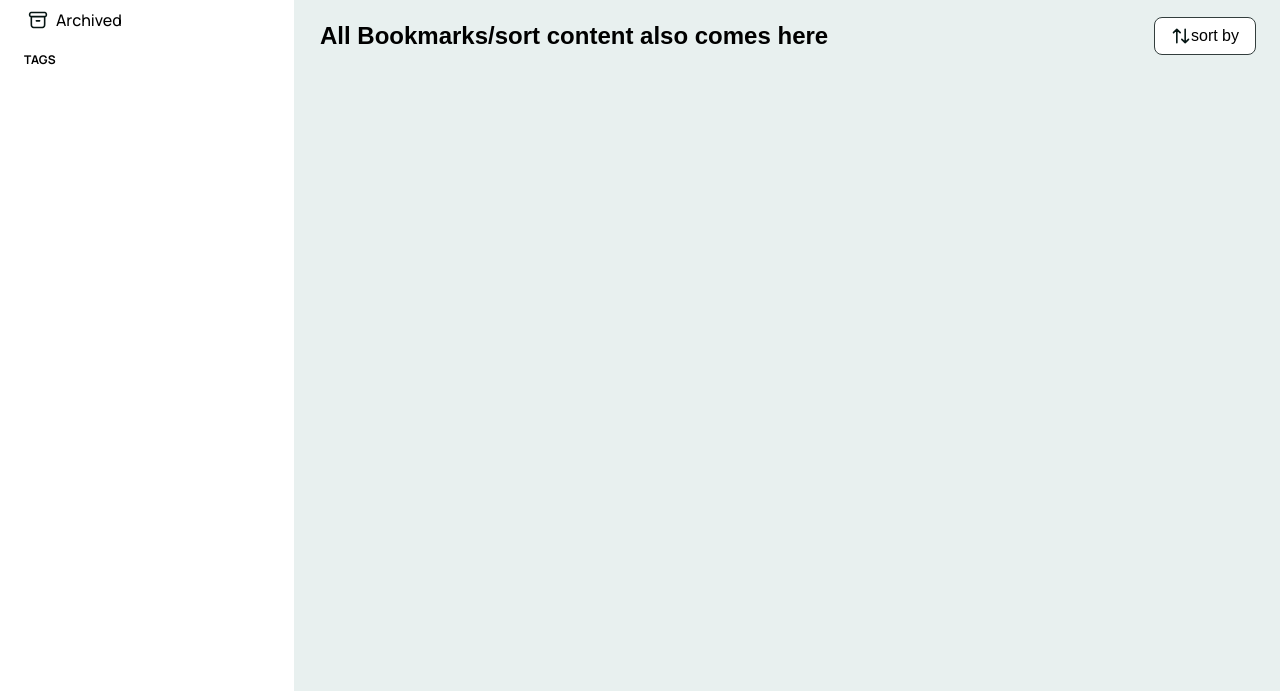
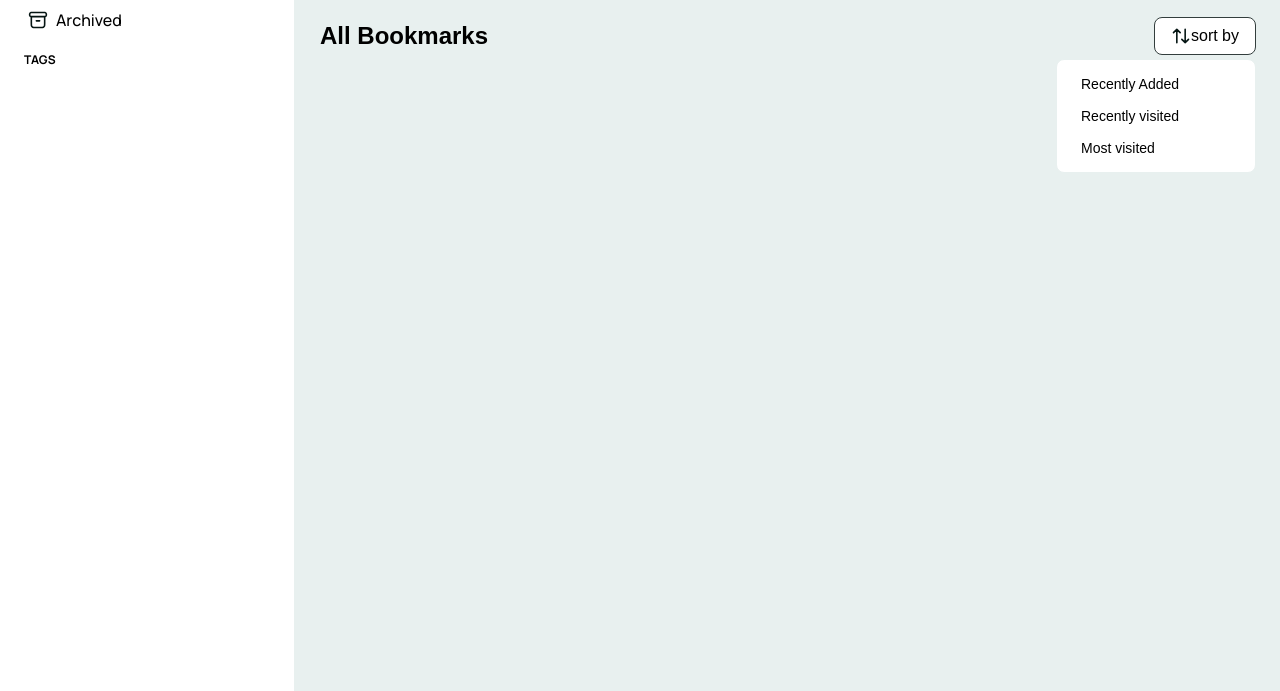
Before and after one commit to Mahesh-Samanapalli/Book-Mark-Manager-app, a website: page starter-code/index.html in a window 1280 px wide. Both pictures are taken after a click on the button "sort by". Shown: the part 109-800 px from the top of the page. Drawn offline with Linux system fonts and the light colour scheme; no server answers.

Commit message:
sortby css styling and toggling functionality added

```diff
--- a/starter-code/index.html
+++ b/starter-code/index.html
@@ -54,11 +54,16 @@
         </header>
         <section class="bookmark-section">
           <div class="filter-section">
-            <h3>All Bookmarks/sort content also comes here</h3>
+            <h3>All Bookmarks</h3>
             <div class="filter-btn">
-              <button class="sortBy-btn">
+              <button class="sortBy-btn" id="sortBy-btn">
                 <img src="./assets/images/icon-sort.svg" alt="" />sort by
               </button>
+              <div class="sortBy-options">
+                <button class="filter-btns-btn">Recently Added <span class="check-icon">✓</span></button>
+                <button class="filter-btns-btn">Recently visited <span class="check-icon">✓</span></button>
+                <button class="filter-btns-btn">Most visited <span class="check-icon">✓</span></button>
+              </div>
             </div>
           </div>
           <div class="bookmark-container" id="bookmarkContainer">
--- a/starter-code/script.js
+++ b/starter-code/script.js
@@ -1,6 +1,7 @@
 const bookmarkContainer = document.getElementById("bookmarkContainer");
 const sidebarContainer = document.getElementById("sidebarContainer");
 const searchInput = document.getElementById("searchInput");
+const sortByBtn = document.getElementById("sortBy-btn");
 let bookmarks = []; // Global variable to store bookmarks data
 async function fetchBookmarks() {
   try {
@@ -271,3 +272,15 @@ sidebarContainer.addEventListener("change", function (event) {
   );
   renderBookmarksFn(selectedTagsBookmarks);
 });
+
+sortByBtn.addEventListener("click", function () {
+  const sortOptions = document.querySelector(".sortBy-options");
+  sortOptions.classList.toggle("active");
+});
+// Handling the outside click for sort by options dropdown
+document.addEventListener("click", function (event) {
+  const sortOptions = document.querySelector(".sortBy-options");
+  if (!sortByBtn.contains(event.target) && !sortOptions.contains(event.target)) {
+    sortOptions.classList.remove("active");
+  }
+});
--- a/starter-code/style.css
+++ b/starter-code/style.css
@@ -131,7 +131,7 @@ body {
   width: 100%;
   font-size: 14px;
   font-family: inherit;
-  letter-spacing: 1.10px;
+  letter-spacing: 1.1px;
   margin-left: 8px;
 }
 .user-profile {
@@ -180,6 +180,7 @@ body {
   justify-content: center;
   font-size: 16px;
   background: white;
+  cursor: pointer;
 }
 .bookmark-container {
   margin-top: 24px;
@@ -322,3 +323,41 @@ body {
   justify-content: center;
   flex-shrink: 0;
 }
+.sortBy-options {
+  display: flex;
+  flex-direction: column;
+  position: absolute;
+  top: 100%;
+  right: 0;
+  background-color: white;
+  border: 1px solid #e8f0ef;
+  border-radius: 8px;
+  padding: 8px;
+  margin-top: 4px;
+  min-width: 200px;
+  z-index: 1;
+  display: none;
+}
+.filter-btn {
+  position: relative;
+  cursor: pointer;
+}
+.filter-btns-btn {
+  background: none;
+  border: none;
+  padding: 8px 16px;
+  font-size: 14px;
+  text-align: left;
+  cursor: pointer;
+  display: flex;
+  justify-content: space-between;
+  align-items: center;
+}
+.filter-btns-btn span {
+  font-size: 12px;
+  color: #d3074b;
+  display:none;
+}
+.sortBy-options.active {
+  display:block;
+}
```
